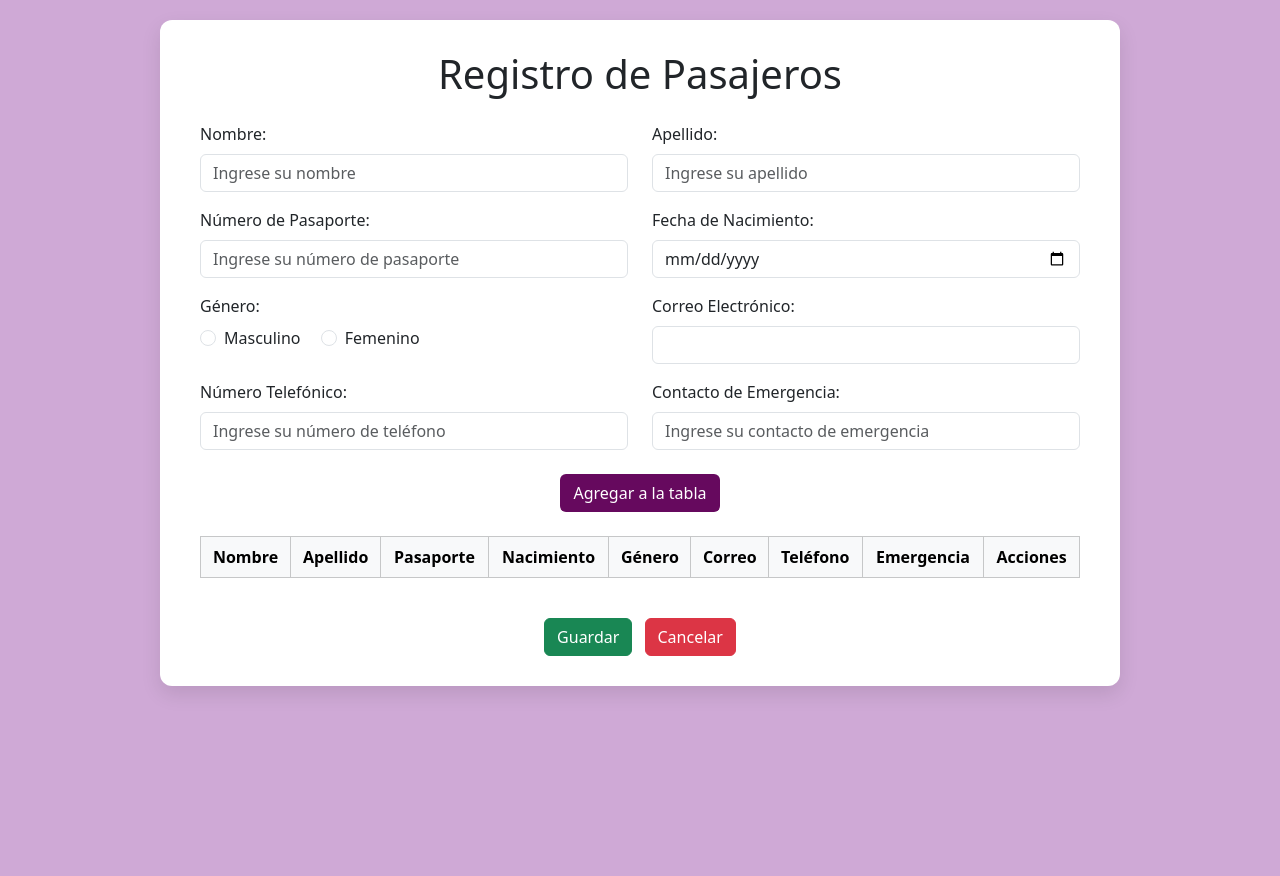
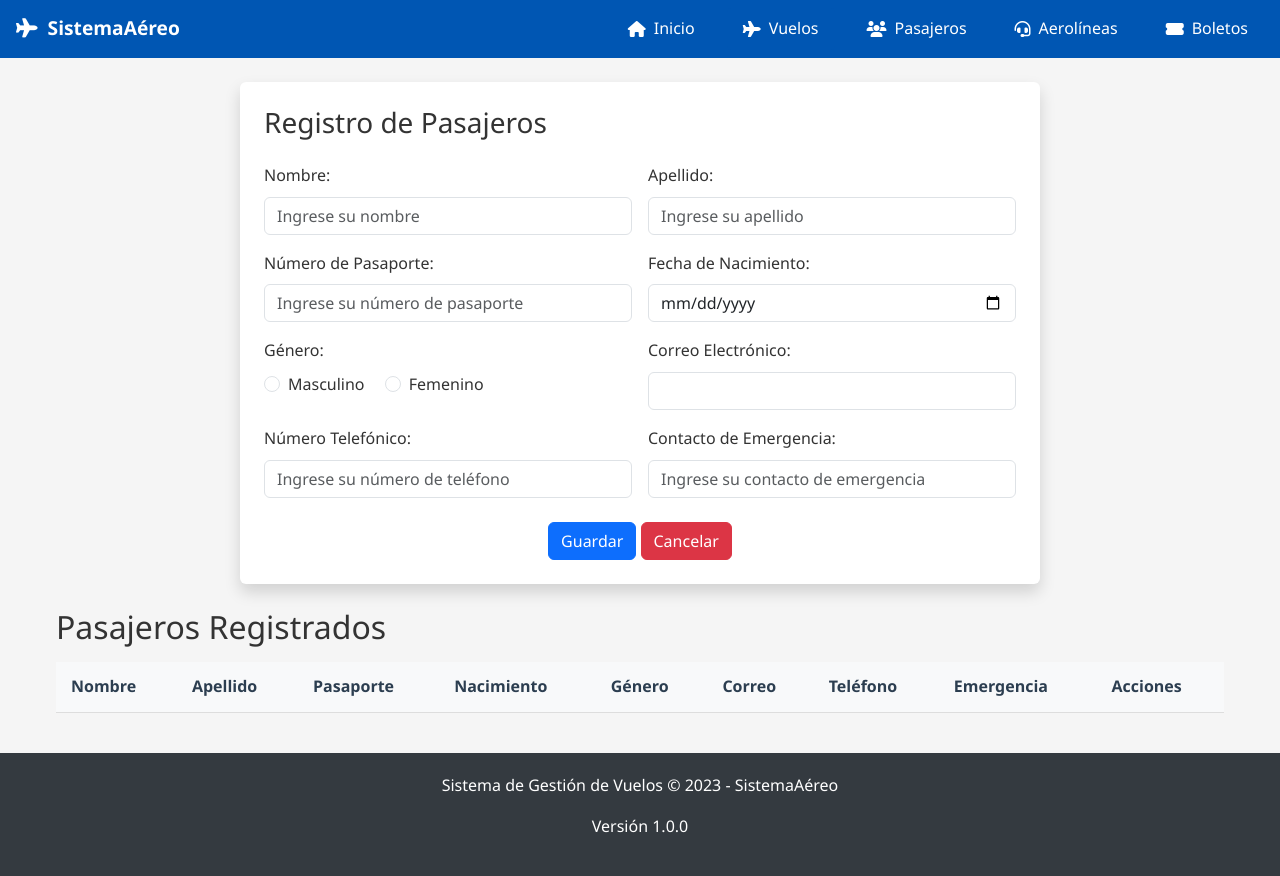
Before and after one commit to dhamaris2/Proyecto_web, a plain HTML site: page pasajeros.html in a window 1280 px wide. Before the commit the page ends 800 px from the top, so only its background shows below. Drawn offline with nearby package versions, Linux system fonts and the light colour scheme.

Commit message:
agregacion del menu en pasajeros

```diff
--- a/pasajeros.html
+++ b/pasajeros.html
@@ -3,116 +3,126 @@
 <head>
   <meta charset="UTF-8" />
   <meta name="viewport" content="width=device-width, initial-scale=1.0" />
-  <title>Registro de Pasajeros</title>
+  <title>Registro de Pasajeros | SistemaAéreo</title>
   <!-- Bootstrap CSS -->
   <link href="https://cdn.jsdelivr.net/npm/bootstrap@5.3.3/dist/css/bootstrap.min.css" rel="stylesheet">
   <!-- Font Awesome -->
   <link rel="stylesheet" href="https://cdnjs.cloudflare.com/ajax/libs/font-awesome/6.5.0/css/all.min.css">
+  <link rel="stylesheet" href="CSS/estilos.css">
+  </head>
 
-  <style>
-    body {
-      background-color: #cfa9d6;
-      padding: 20px;
-    }
 
-    .contenedor {
-      background-color: #ffffff;
-      padding: 30px 40px;
-      border-radius: 12px;
-      box-shadow: 0 8px 20px rgba(0, 0, 0, 0.1);
-      max-width: 960px;
-      margin: auto;
-    }
+<body class="has-navbar">
+  <nav class="navbar">
+        <a href="index.html" class="navbar-brand">
+            <i class="fas fa-plane"></i>
+            SistemaAéreo
+        </a>
+        <ul class="nav-menu">
+            <li class="nav-item">
+                <a href="index.html" class="nav-link">
+                    <i class="fas fa-home"></i>
+                    Inicio
+                </a>
+            </li>
+            <li class="nav-item">
+                <a href="vuelos.html" class="nav-link active">
+                    <i class="fas fa-plane"></i>
+                    Vuelos
+                </a>
+            </li>
+            <li class="nav-item">
+                <a href="pasajeros.html" class="nav-link">
+                    <i class="fas fa-users"></i>
+                    Pasajeros
+                </a>
+            </li>
+            <li class="nav-item">
+                <a href="aerolineas.html" class="nav-link">
+                    <i class="fas fa-headset"></i>
+                    Aerolíneas
+                </a>
+            </li>
+            <li class="nav-item">
+                <a href="venta_boletos.html" class="nav-link">
+                    <i class="fas fa-ticket-alt"></i>
+                    Boletos
+                </a>
+            </li>
+        </ul>
+  </nav>
 
-    .acciones button {
-      background: none;
-      border: none;
-      cursor: pointer;
-      font-size: 18px;
-      padding: 5px;
-      margin: 0 4px;
-      color: #50d144;
-    }
 
-    .acciones button:hover {
-      color: #87b6df;
-      transform: scale(1.2);
-    }
-
-    .btn-purple {
-      background-color: #66095e;
-      color: white;
-    }
-
-    .btn-purple:hover {
-      background-color: #7a0d90;
-    }
-  </style>
-</head>
-<body>
-  <div class="contenedor">
-    <h1 class="text-center mb-4">Registro de Pasajeros</h1>
+ <main>
+    <div class="container my-4 p-4 bg-white rounded shadow" style="max-width: 800px;">
+      <h3 class="mb-4">Registro de Pasajeros</h3>
 
       <form>
-      <div class="row mb-3">
+      <div class="row g-3">
           <div class="col-md-6">
-          <label for="nombre" class="form-label">Nombre:</label>
-          <input type="text" class="form-control" id="nombre" placeholder="Ingrese su nombre" />
+            <label class="form-label">Nombre:</label>
+            <input type="text" class="form-control" id="nombre" placeholder="Ingrese su nombre">
           </div>
           <div class="col-md-6">
-          <label for="apellido" class="form-label">Apellido:</label>
-          <input type="text" class="form-control" id="apellido" placeholder="Ingrese su apellido" />
-        </div>
+            <label class="form-label">Apellido:</label>
+            <input type="text" class="form-control" id="apellido" placeholder="Ingrese su apellido">
           </div>
 
-      <div class="row mb-3">
           <div class="col-md-6">
-          <label for="npasaporte" class="form-label">Número de Pasaporte:</label>
-          <input type="text" class="form-control" id="npasaporte" placeholder="Ingrese su número de pasaporte" />
-        </div>
-        <div class="col-md-6">
-          <label for="fecha_nacimiento" class="form-label">Fecha de Nacimiento:</label>
-          <input type="date" class="form-control" id="fecha_nacimiento" />
-        </div>
+            <label class="form-label">Número de Pasaporte:</label>
+            <input type="text" class="form-control" id="npasaporte" placeholder="Ingrese su número de pasaporte">
           </div>
 
-      <div class="row mb-3">
           <div class="col-md-6">
+            <label class="form-label">Fecha de Nacimiento:</label>
+            <input type="date" class="form-control" id="fecha_nacimiento">
+          </div>
+
+          <div class="col-md-6">
+
             <label class="form-label d-block">Género:</label>
+
             <div class="form-check form-check-inline">
-            <input type="radio" id="masculino" name="genero" value="Masculino" class="form-check-input" />
+              <input type="radio" id="masculino" name="genero" value="Masculino" class="form-check-input">
               <label for="masculino" class="form-check-label">Masculino</label>
             </div>
+
             <div class="form-check form-check-inline">
               <input type="radio" id="femenino" name="genero" value="Femenino" class="form-check-input" />
               <label for="femenino" class="form-check-label">Femenino</label>
             </div>
-        </div>
-        <div class="col-md-6">
-          <label for="correo" class="form-label">Correo Electrónico:</label>
-          <input type="text" class="form-control" id="correo" />
-        </div>
+
           </div>
 
-      <div class="row mb-4">
           <div class="col-md-6">
-          <label for="telefono" class="form-label">Número Telefónico:</label>
-          <input type="text" class="form-control" id="telefono" placeholder="Ingrese su número de teléfono" />
-        </div>
-        <div class="col-md-6">
-          <label for="cemergencia" class="form-label">Contacto de Emergencia:</label>
-          <input type="text" class="form-control" id="cemergencia" placeholder="Ingrese su contacto de emergencia" />
-        </div>
+            <label class="form-label">Correo Electrónico:</label>
+            <input type="text" class="form-control" id="correo">
           </div>
 
-      <div class="text-center mb-4">
-        <button type="button" class="btn btn-purple" onclick="agregarFila()">Agregar a la tabla</button>
+
+          <div class="col-md-6">
+            <label class="form-label">Número Telefónico:</label>
+            <input type="text" class="form-control" id="telefono" placeholder="Ingrese su número de teléfono">
+          </div>
+
+          <div class="col-md-6">
+            <label class="form-label">Contacto de Emergencia:</label>
+            <input type="text" class="form-control" id="cemergencia" placeholder="Ingrese su contacto de emergencia">
+          </div>
+
+        </div>
+
+        <div class="mt-4 text-center">
+          <button type="button" class="btn btn-primary" onclick="agregarFila()">Guardar</button>
+          <button class="btn btn-danger" onclick="cancelarFormulario()">Cancelar</button>
         </div>
       </form>
+    </div>
 
-    <div class="table-responsive mb-4">
-      <table class="table table-bordered table-striped text-center" id="tDatos">
-        <thead class="table-light">
+      <div class="table-container">
+        <h2>Pasajeros Registrados</h2>
+        <table id="tDatos">
+          <thead>
             <tr>
               <th>Nombre</th>
               <th>Apellido</th>
@@ -128,12 +138,13 @@
           <tbody></tbody>
         </table>
       </div>
+  </main>
 
-    <div class="text-center">
-      <button class="btn btn-success me-2" onclick="guardarDatos()">Guardar</button>
-      <button class="btn btn-danger" onclick="cancelarFormulario()">Cancelar</button>
-    </div>
-  </div>
+
+  <footer>
+    <p>Sistema de Gestión de Vuelos &copy; 2023 - SistemaAéreo</p>
+          <p>Versión 1.0.0</p>
+  </footer>
 
   <script>
     function agregarFila() {
```
Also changed, not shown: vuelos.html (+10 -10 lines). Lines whose indentation alone changed are shown as unchanged.
